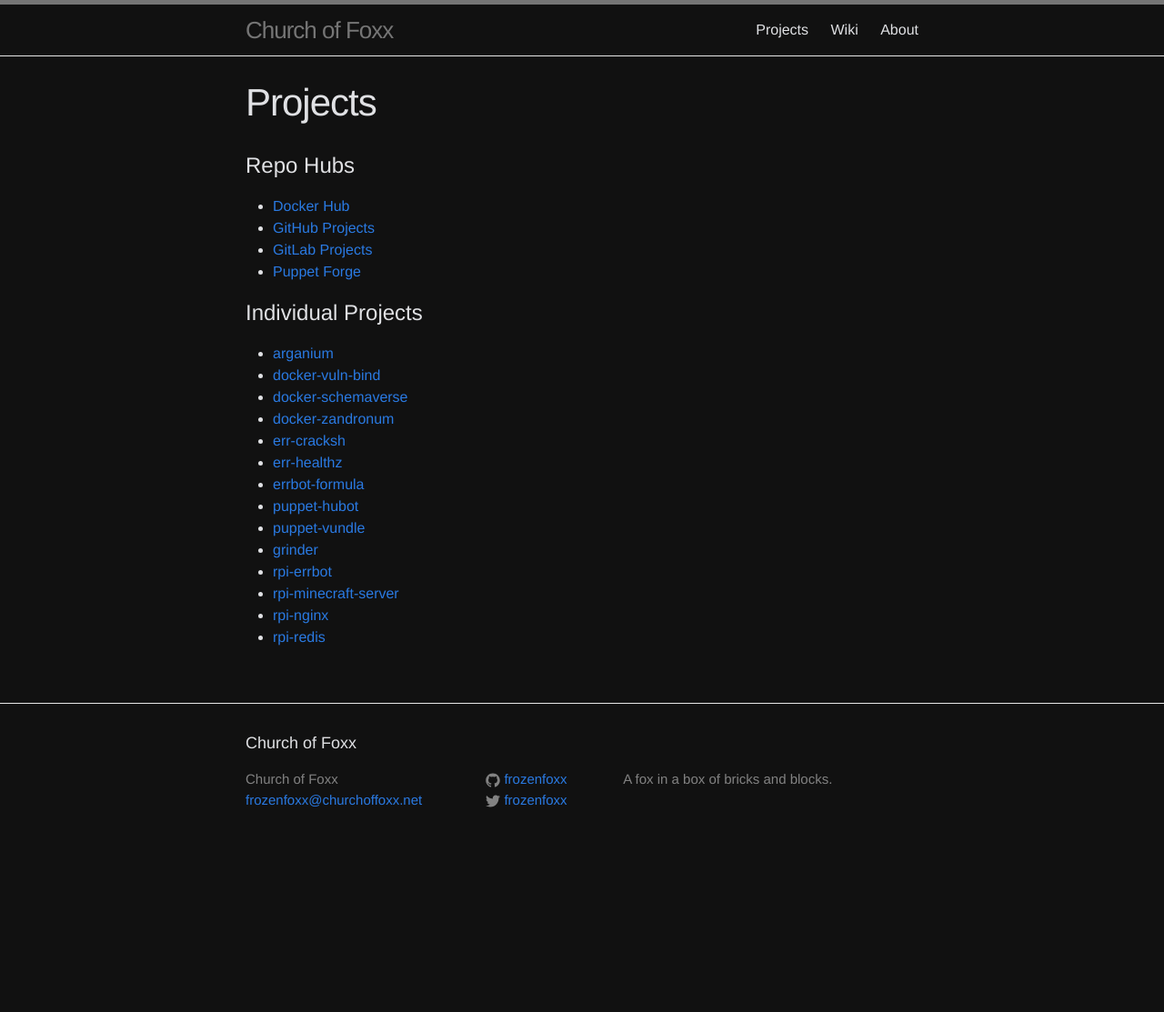
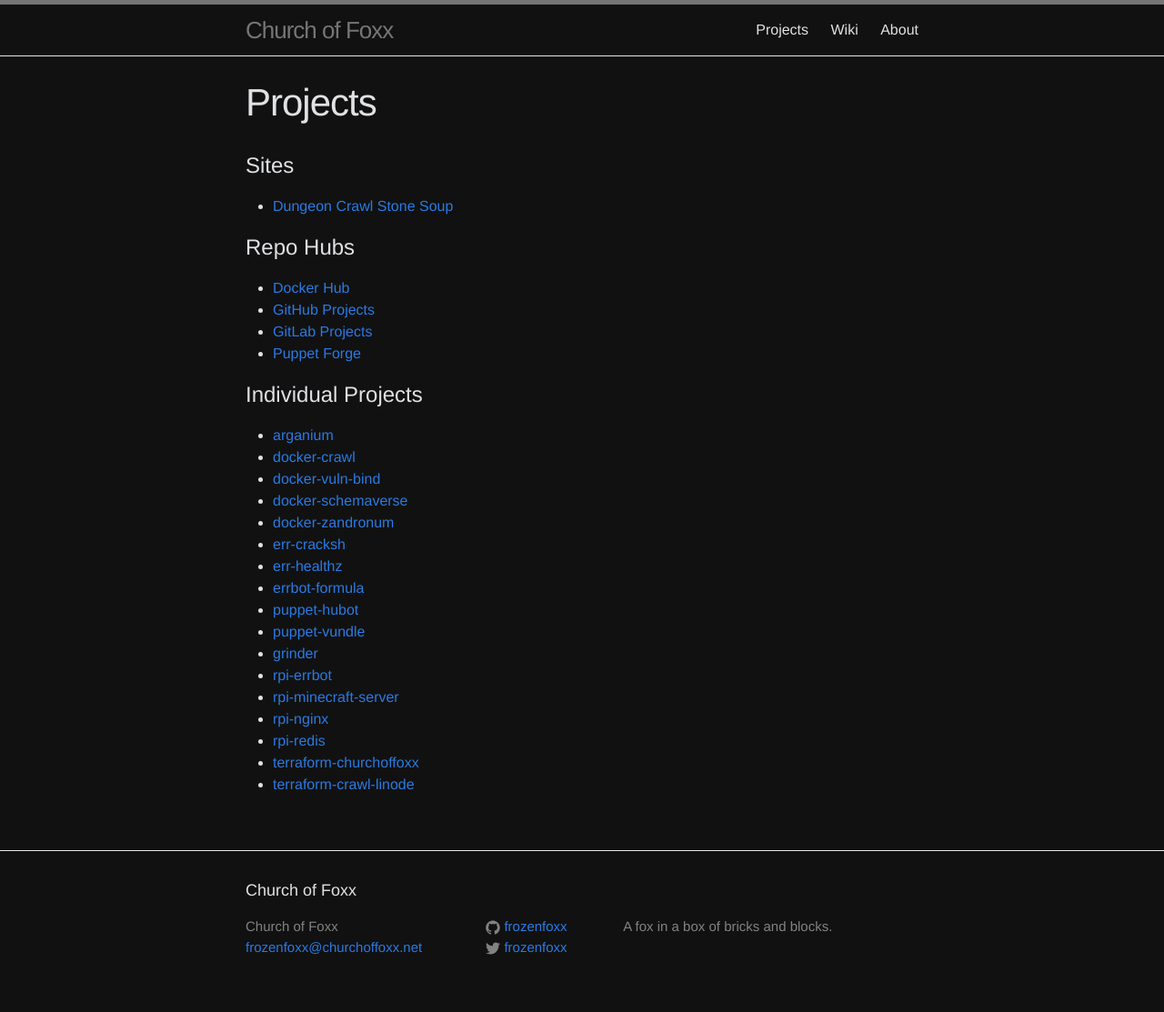
Before and after one commit to frozenfoxx/frozenfoxx.github.io, a Jekyll site: the page built from projects.md, in a window 1280 px wide. Shown: the whole page at 91% size. Built offline with Jekyll 4.4.1, drawn with Linux system fonts in a browser that asks for light colours; before the commit the page ends 951 px from its top, so only the background shows below that.

Commit message:
Update projects.md

```diff
--- a/projects.md
+++ b/projects.md
@@ -4,24 +4,33 @@
 permalink: /projects/
 ---
 
+# Sites
+
+* [Dungeon Crawl Stone Soup](https://crawl.churchoffoxx.net)
+
 # Repo Hubs
+
 * [Docker Hub](https://hub.docker.com/u/frozenfoxx)
 * [GitHub Projects](https://github.com/frozenfoxx/)
 * [GitLab Projects](https://gitlab.com/frozenfoxx/)
 * [Puppet Forge](https://forge.puppet.com/users/frozenfoxx)
 
 # Individual Projects
-* [arganium](https://gitlab.com/frozenfoxx/arganium)
-* [docker-vuln-bind](https://gitlab.com/frozenfoxx/docker-vuln-bind)
-* [docker-schemaverse](https://gitlab.com/frozenfoxx/docker-schemaverse)
-* [docker-zandronum](https://gitlab.com/frozenfoxx/docker-zandronum)
+
+* [arganium](https://github.com/frozenfoxx/arganium)
+* [docker-crawl](https://github.com/frozenfoxx/docker-crawl)
+* [docker-vuln-bind](https://github.com/frozenfoxx/docker-vuln-bind)
+* [docker-schemaverse](https://github.com/frozenfoxx/docker-schemaverse)
+* [docker-zandronum](https://github.com/frozenfoxx/docker-zandronum)
 * [err-cracksh](https://github.com/frozenfoxx/err-cracksh)
 * [err-healthz](https://github.com/frozenfoxx/err-healthz)
 * [errbot-formula](https://github.com/frozenfoxx/errbot-formula)
 * [puppet-hubot](https://forge.puppet.com/frozenfoxx/hubot)
 * [puppet-vundle](https://forge.puppet.com/frozenfoxx/vundle)
-* [grinder](https://gitlab.com/frozenfoxx/grinder)
+* [grinder](https://github.com/frozenfoxx/grinder)
 * [rpi-errbot](https://hub.docker.com/r/frozenfoxx/rpi-errbot/)
 * [rpi-minecraft-server](https://github.com/frozenfoxx/rpi-minecraft-server)
 * [rpi-nginx](https://hub.docker.com/r/frozenfoxx/rpi-nginx/)
-* [rpi-redis](https://gitlab.com/frozenfoxx/rpi-redis/)
+* [rpi-redis](https://github.com/frozenfoxx/rpi-redis/)
+* [terraform-churchoffoxx](https://github.com/frozenfoxx/terraform-churchoffoxx)
+* [terraform-crawl-linode](https://github.com/frozenfoxx/terraform-crawl-linode)
```
